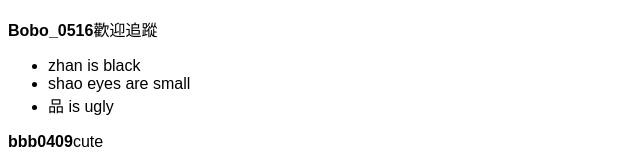
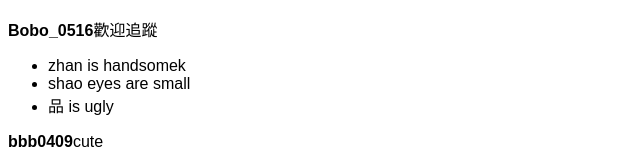
Before and after one commit to boboo0516/handsome, a plain HTML site: page index.html in a window 1280 px wide. Shown: the part 283-447 px from the top of the page, 0-640 px from the left. Drawn offline with Linux system fonts and the light colour scheme.

Commit message:
Update index.html

```diff
--- a/index.html
+++ b/index.html
@@ -31,7 +31,7 @@
   <div class="section-item">
     <strong>Bobo_0516</strong>歡迎追蹤
     <ul>
-      <li>zhan is black</li>
+      <li>zhan is handsomek</li>
       <li>shao eyes are small</li>
       <li>品 is ugly</li>
     </ul>
```
